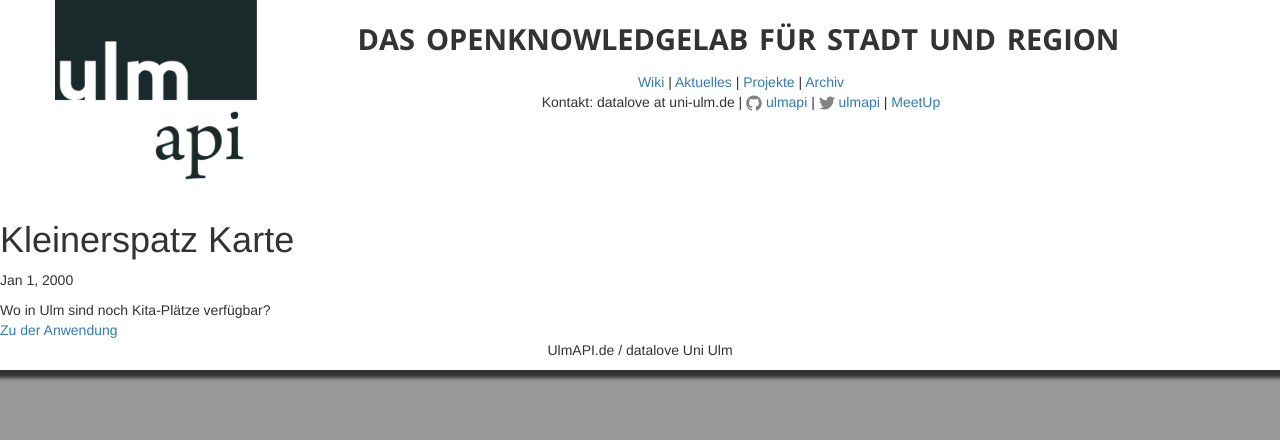
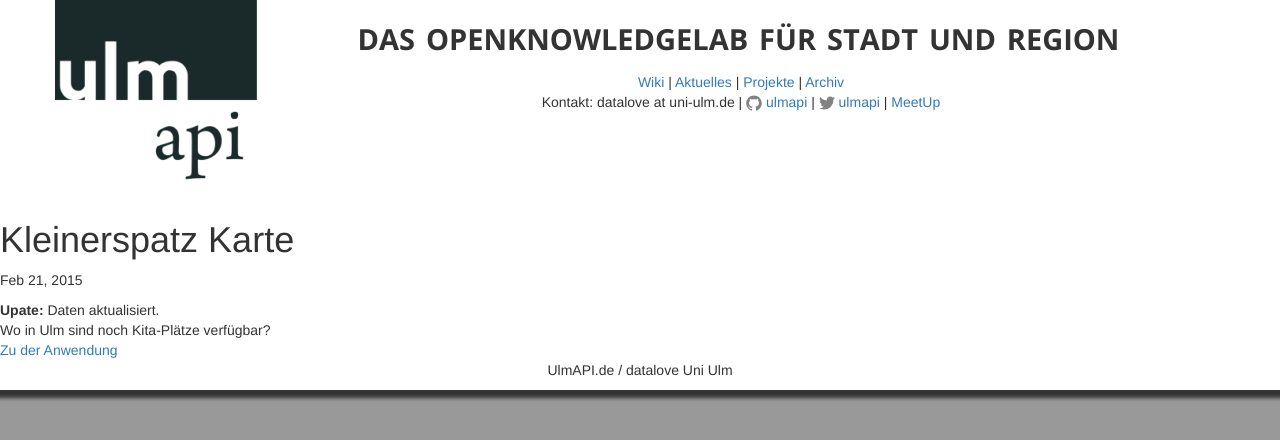
Before and after one commit to UlmApi/ulmapi.github.com, a Jekyll site: the page built from _posts/2014-02-20-kleinerspatz.html, in a window 1280 px wide. Shown: the top 440 px of the page. Built offline with Jekyll 4.4.1, drawn with Linux system fonts in a browser that asks for light colours.

Commit message:
Kleinerspatz data updated

```diff
--- a/_posts/2014-02-20-kleinerspatz.html
+++ b/_posts/2014-02-20-kleinerspatz.html
@@ -1,12 +1,13 @@
 ---
 layout: post
 categories: project
-date: 2000-01-01 00:00:00
+date: 2015-02-21 13:00:00
 remote: "http://www.ulmapi.de/kleinerspatz"
 title: "Kleinerspatz Karte"
 img: "/images/projects/kleinerspatz.png"
 imgalt: "Kleinerspatz Karte"
 ---
 
+<b>Upate:</b> Daten aktualisiert.<br/>
 Wo in Ulm sind noch Kita-Plätze verfügbar?<br/>
 <a href="http://www.ulmapi.de/kleinerspatz" title="Kleinerspatz Karte">Zu der Anwendung</a>
```
